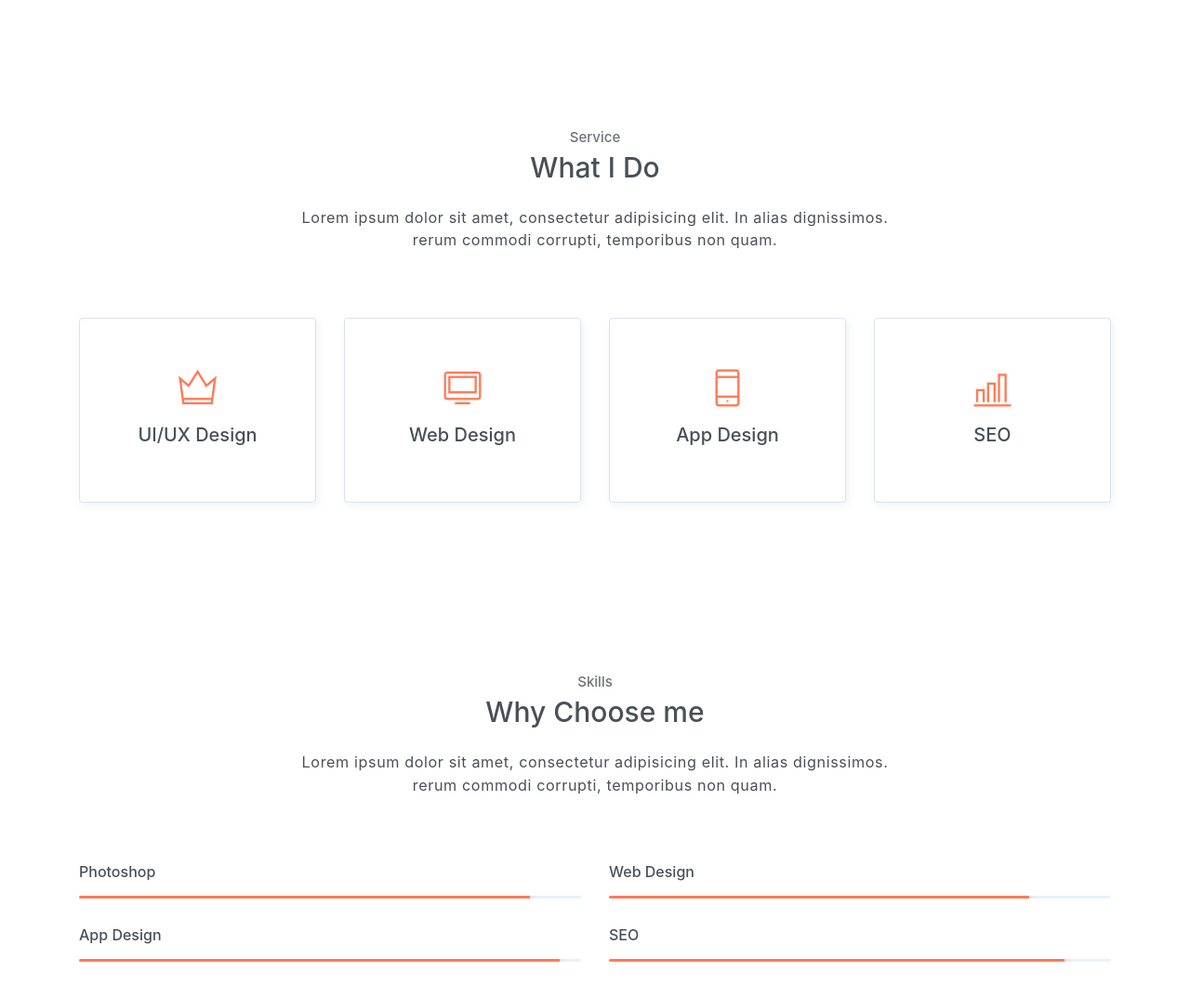
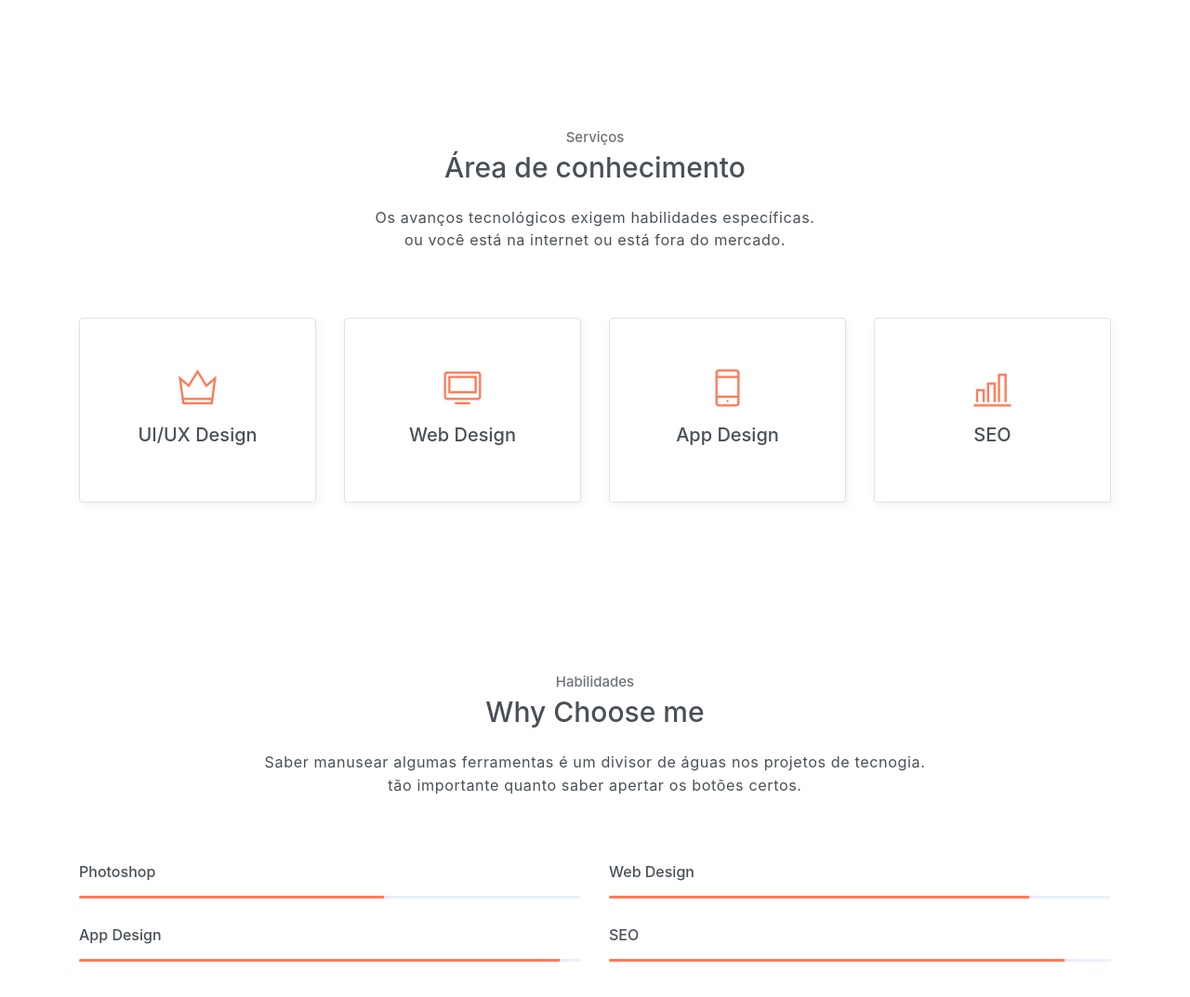
Before and after one commit to civalreis/civalreis.github.io, a plain HTML site: page index.html in a window 1280 px wide. Shown: the part 1260-2333 px from the top of the page at 93% size. Drawn offline with Linux system fonts and the light colour scheme.

Commit message:
Update index.html

```diff
--- a/index.html
+++ b/index.html
@@ -123,9 +123,9 @@ conhecimentos em rede de tráfego de dados, bem como acesso e configurações de
     <!-- Service section -->
     <section id="service" class="section">
         <div class="container text-center">
-            <h6 class="subtitle">Service</h6>
-            <h6 class="section-title mb-4">What I Do</h6>
-            <p class="mb-5 pb-4">Lorem ipsum dolor sit amet, consectetur adipisicing elit. In alias dignissimos. <br> rerum commodi corrupti, temporibus non quam.</p>
+            <h6 class="subtitle">Serviços</h6>
+            <h6 class="section-title mb-4">Área de conhecimento</h6>
+            <p class="mb-5 pb-4"> Os avanços tecnológicos exigem habilidades específicas. <br> ou você está na internet ou está fora do mercado.</p>
 
             <div class="row">
                 <div class="col-sm-6 col-md-3 mb-4">
@@ -168,15 +168,15 @@ conhecimentos em rede de tráfego de dados, bem como acesso e configurações de
     <!-- Skills section -->
     <section class="section">
         <div class="container text-center">
-            <h6 class="subtitle">Skills</h6>
+            <h6 class="subtitle">Habilidades</h6>
             <h6 class="section-title mb-4">Why Choose me</h6>
-            <p class="mb-5 pb-4">Lorem ipsum dolor sit amet, consectetur adipisicing elit. In alias dignissimos. <br> rerum commodi corrupti, temporibus non quam.</p>
+            <p class="mb-5 pb-4">Saber manusear algumas ferramentas é um divisor de águas nos projetos de tecnogia. <br> tão importante quanto saber apertar os botões certos.</p>
 
             <div class="row text-left">
                 <div class="col-sm-6">
                     <h6 class="mb-3">Photoshop</h6>
                     <div class="progress">
-                        <div class="progress-bar bg-primary" role="progressbar" style="width: 89%;" aria-valuenow="25" aria-valuemin="0" aria-valuemax="100"><span>89%</span></div>
+                        <div class="progress-bar bg-primary" role="progressbar" style="width: 60%;" aria-valuenow="25" aria-valuemin="0" aria-valuemax="100"><span>89%</span></div>
                     </div>
                 </div>
                 <div class="col-sm-6">
```
